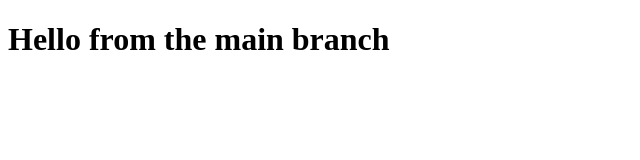
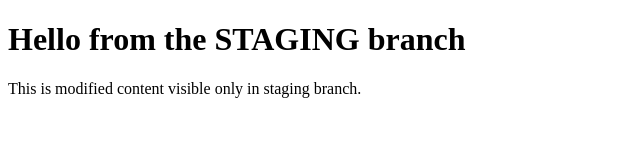
Before and after one commit to Kiran-Kapikad/Git_MD, a plain HTML site: page staging-task-project/index.html in a window 1280 px wide. Shown: the whole page, without its empty margins (0-640 px from the left). Drawn offline with Linux system fonts and the light colour scheme.

Commit message:
Modified files for staging branch

```diff
--- a/staging-task-project/index.html
+++ b/staging-task-project/index.html
@@ -2,6 +2,7 @@
 <html>
 <head><title>Sample</title></head>
 <body>
-<h1>Hello from the main branch</h1>
+<h1>Hello from the STAGING branch</h1>
+<p>This is modified content visible only in staging branch.</p>
 </body>
 </html>
--- a/staging-task-project/script.js
+++ b/staging-task-project/script.js
@@ -1 +1 @@
-console.log('Main branch JS loaded');
+console.log("Staging branch JS loaded");
```
